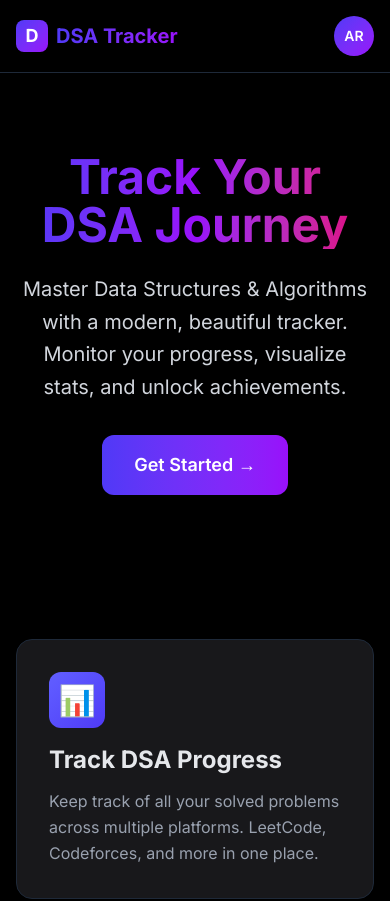
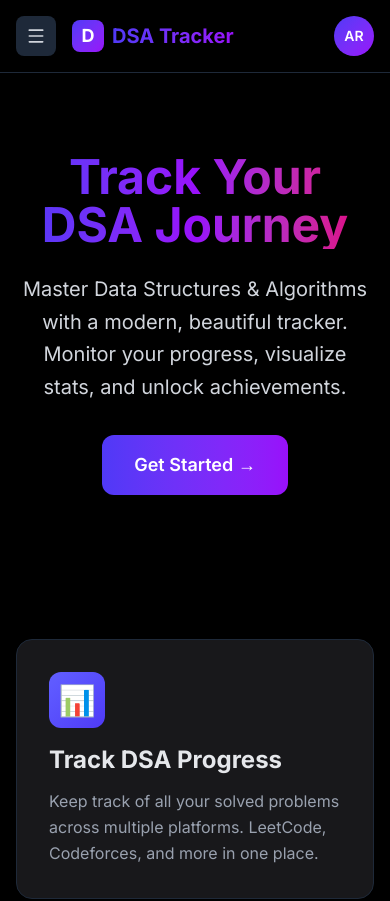
Before and after one commit to AdityaRaj019/codelitics, a Next.js app: page / in a window 390 px wide. Shown: the top 901 px of the page. Built offline with nearby package versions, Linux system fonts and the light colour scheme.

Commit message:
enhance:update header component

```diff
--- a/src/components/Header.tsx
+++ b/src/components/Header.tsx
@@ -1,7 +1,7 @@
 "use client";
 
 import Link from "next/link";
-import { User, LogOut, Home, Code } from "lucide-react";
+import { User, LogOut, Home, Code, Menu } from "lucide-react";
 import {
   DropdownMenu,
   DropdownMenuContent,
@@ -19,6 +19,31 @@ export default function Header() {
     <header className="bg-black/80 backdrop-blur-md shadow-sm sticky top-0 z-50 border-b border-gray-800">
       <nav className="container mx-auto px-4 py-4">
         <div className="flex items-center justify-between">
+          <div className="flex items-center space-x-4">
+            <div className="md:hidden">
+              <DropdownMenu>
+                <DropdownMenuTrigger asChild>
+                  <button className="w-10 h-10 bg-gray-800 rounded-lg flex items-center justify-center cursor-pointer hover:bg-gray-700 transition-colors focus:outline-none focus:ring-2 focus:ring-indigo-500 focus:ring-offset-2 focus:ring-offset-black">
+                    <Menu className="h-5 w-5 text-gray-300" />
+                  </button>
+                </DropdownMenuTrigger>
+                <DropdownMenuContent align="start" className="w-56">
+                  <DropdownMenuItem asChild>
+                    <Link href="/" className="cursor-pointer">
+                      <Home className="mr-2 h-4 w-4" />
+                      <span>Home</span>
+                    </Link>
+                  </DropdownMenuItem>
+                  <DropdownMenuItem asChild>
+                    <Link href="/problems" className="cursor-pointer">
+                      <Code className="mr-2 h-4 w-4" />
+                      <span>Problems</span>
+                    </Link>
+                  </DropdownMenuItem>
+                </DropdownMenuContent>
+              </DropdownMenu>
+            </div>
+
             <Link href="/" className="flex items-center space-x-2">
               <div className="w-8 h-8 bg-gradient-to-br from-indigo-600 to-purple-600 rounded-lg flex items-center justify-center">
                 <span className="text-white font-bold text-lg">D</span>
@@ -27,6 +52,7 @@ export default function Header() {
                 DSA Tracker
               </span>
             </Link>
+          </div>
 
           <div className="hidden md:flex items-center space-x-8">
             <Link
@@ -71,32 +97,14 @@ export default function Header() {
                   <span className="text-white font-semibold text-sm">AR</span>
                 </button>
               </DropdownMenuTrigger>
-              <DropdownMenuContent align="end" className="w-56">
-                <DropdownMenuItem asChild>
-                  <Link href="/" className="cursor-pointer">
-                    <Home className="mr-2 h-4 w-4" />
-                    <span>Home</span>
-                  </Link>
-                </DropdownMenuItem>
-                <DropdownMenuItem asChild>
-                  <Link href="/problems" className="cursor-pointer">
-                    <Code className="mr-2 h-4 w-4" />
-                    <span>Problems</span>
-                  </Link>
-                </DropdownMenuItem>
-                <DropdownMenuSeparator />
-                <DropdownMenuItem asChild>
-                  <Link href="/login" className="cursor-pointer">
-                    <span>Login / Sign-in</span>
-                  </Link>
-                </DropdownMenuItem>
-                <DropdownMenuSeparator />
+              <DropdownMenuContent align="end" className="w-48">
                 <DropdownMenuItem asChild>
                   <Link href="/profile" className="cursor-pointer">
                     <User className="mr-2 h-4 w-4" />
                     <span>Profile</span>
                   </Link>
                 </DropdownMenuItem>
+                <DropdownMenuSeparator />
                 <DropdownMenuItem onClick={handleLogout} className="cursor-pointer text-red-400 focus:text-red-300">
                   <LogOut className="mr-2 h-4 w-4" />
                   <span>Logout</span>
```
Also changed, not shown: 1 other file (tests, documents, lock files or other folders). Lines whose indentation alone changed are shown as unchanged.
